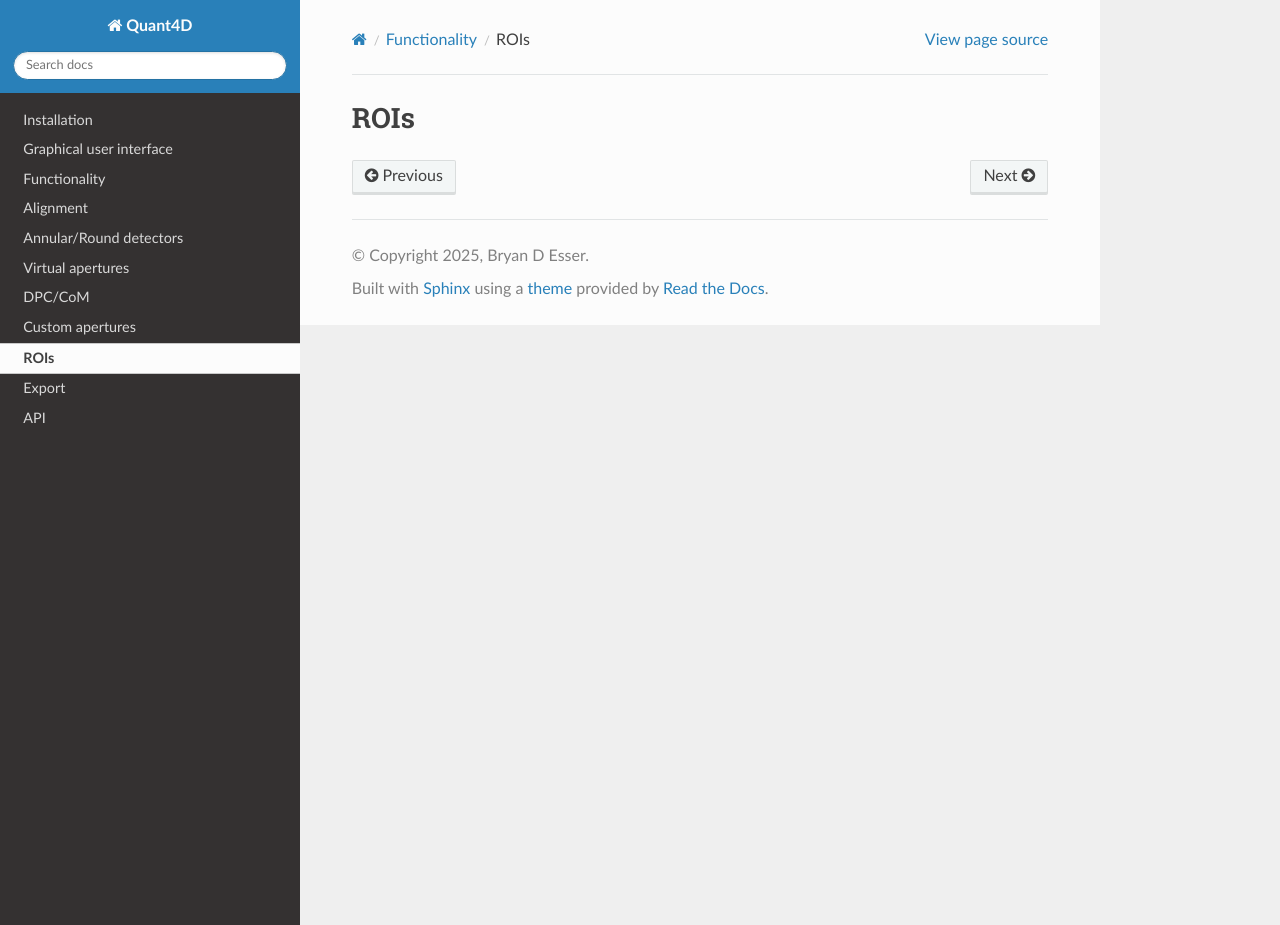
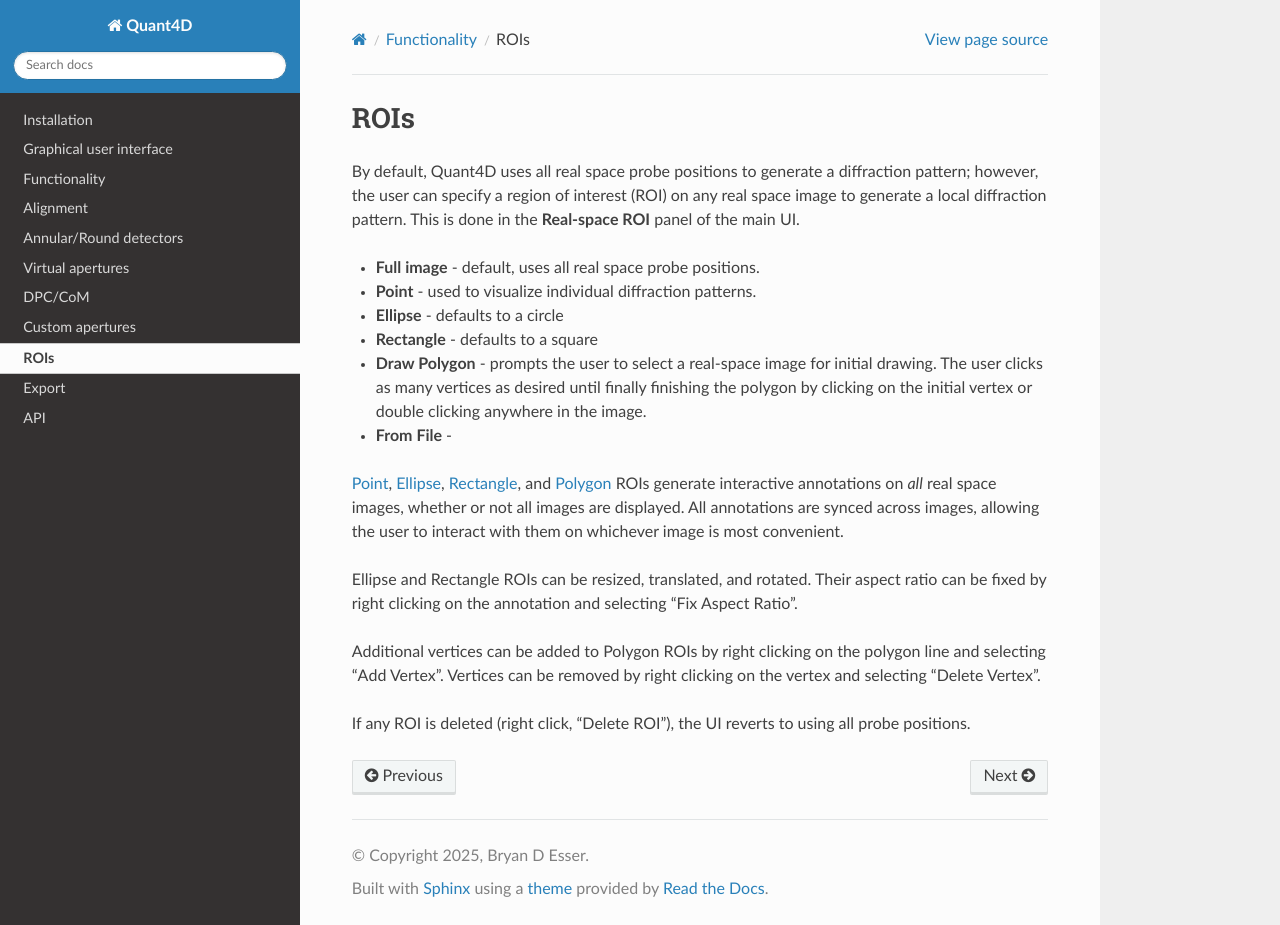
Before and after one commit to bryandesser/Quant4D, a Sphinx documentation site: the page built from docs/source/rois.rst, in a window 1280 px wide and 925 px high. Built offline with Sphinx 7.4.7 and the Read the Docs theme 3.1.0, drawn with Linux system fonts in a browser that asks for light colours; formulas are drawn with MathJax 3; pages that are not in the unit, such as notebooks, are missing from menus.

Commit message:
modified:   docs/source/rois.rst 	modified:   src/Quant4D.mlapp

```diff
--- a/docs/source/rois.rst
+++ b/docs/source/rois.rst
@@ -2,3 +2,38 @@
 
 ROIs
 ----
+By default, Quant4D uses all real space probe positions to generate a
+diffraction pattern; however, the user can specify a region of interest (ROI)
+on any real space image to generate a local diffraction pattern. This is done
+in the **Real-space ROI** panel of the main UI.
+
+* **Full image** - default, uses all real space probe positions.
+* **Point** - used to visualize individual diffraction patterns.
+* **Ellipse** - defaults to a circle
+* **Rectangle** - defaults to a square
+* **Draw Polygon** - prompts the user to select a real-space image for initial
+  drawing. The user clicks as many vertices as desired until finally finishing
+  the polygon by clicking on the initial vertex or double clicking anywhere in
+  the image.
+* **From File** -
+
+`Point`_, `Ellipse`_, `Rectangle`_, and `Polygon`_ ROIs generate interactive
+annotations on *all* real space images, whether or not all images are
+displayed. All annotations are synced across images, allowing the user to
+interact with them on whichever image is most convenient.
+
+Ellipse and Rectangle ROIs can be resized, translated, and rotated. Their aspect
+ratio can be fixed by right clicking on the annotation and selecting "Fix
+Aspect Ratio".
+
+Additional vertices can be added to Polygon ROIs by right clicking on the
+polygon line and selecting "Add Vertex". Vertices can be removed by right
+clicking on the vertex and selecting "Delete Vertex".
+
+If any ROI is deleted (right click, "Delete ROI"), the UI reverts to using all
+probe positions.
+
+.. _Point : https://mathworks.com/help/images/ref/images.roi.point.html
+.. _Ellipse : https://mathworks.com/help/images/ref/images.roi.ellipse.html
+.. _Rectangle : https://mathworks.com/help/images/ref/images.roi.rectangle.html
+.. _Polygon : https://mathworks.com/help/images/ref/images.roi.polygon.html
```
Also changed, not shown: 1 other file.
